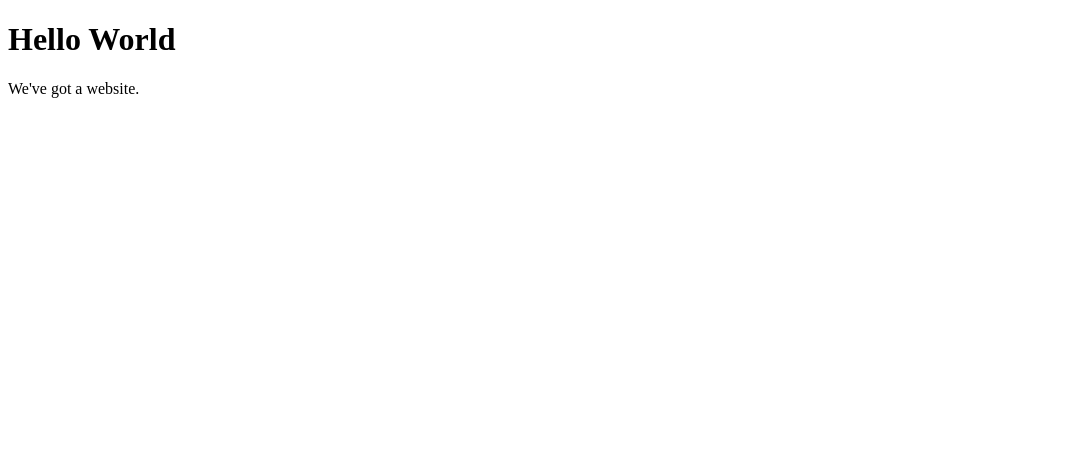
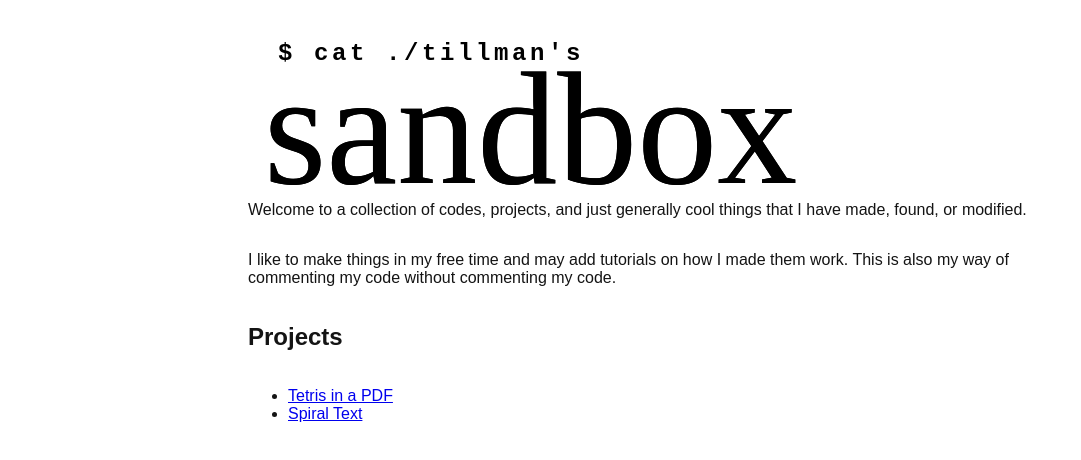
Before and after one commit to tillmandillon/tillmandillon.github.io, a plain HTML site: page index.html in a window 1280 px wide. Shown: the whole page, without its empty margins (0-1081 px from the left). Drawn offline with Linux system fonts and the light colour scheme; a web font is replaced by a local one.

Commit message:
Update
- Added Home Page with new home links ($ cat ./tillman's SANDBOX).
- Added Tetris in PDF page
- Added Spiral Text page

```diff
--- a/index.html
+++ b/index.html
@@ -1,10 +1,23 @@
 <!DOCTYPE HTML>
 <HTML>
 <head>
-    <title>Tillman's Sandbox</title>
+    <title>tillman's sandbox</title>
+    <link rel="stylesheet" href="main.css">
 </head>
 <body>
-    <h1>Hello World</h1>
-    <p>We've got a website.</p>
+    <h1><a href="index.html"><div class="typewriter">
+        <h1>$ cat ./tillman's</h1>
+    </div>
+    <span>sandbox</span>
+    </a></h1>
+
+    <p>Welcome to a collection of codes, projects, and just generally cool things that I have made, found, or modified.</p>
+    <p>I like to make things in my free time and may add tutorials on how I made them work. This is also my way of commenting my code without commenting my code.</p>
+
+    <h2>Projects</h2>
+    <ul>
+        <li><a href="TetrisPDF.html">Tetris in a PDF</a></li>
+        <li><a href="spiral.html">Spiral Text</a></li>
+    </ul>
 </body>
 </HTML>
--- /dev/null
+++ b/main.css
@@ -0,0 +1,128 @@
+h1 a {
+    text-decoration: none;
+    color: black;
+}
+
+.typewriter h1 {
+    color: #000000;
+    font-family: monospace;
+    overflow: hidden;
+    border-right: .15em solid orange;
+    white-space: nowrap;
+    letter-spacing: .15em;
+    animation:
+        typing 1.5s steps(30, end) forwards,
+        blink-caret .5s step-end infinite;
+    padding-left: 30px;
+    width: 22ch;
+    display: inline-block;
+    text-align: left;
+    padding-top: 0;
+    margin-top: 0;
+}
+
+@keyframes typing {
+    from { width: 0ch }
+    to { width: 22ch }
+}
+
+@keyframes blink-caret {
+    from, to { border-color: transparent }
+    50% { border-color: orange }
+}
+
+@font-face {
+    font-family: "WHOA Spine Minimum";
+    src: url("https://assets.codepen.io/174183/WHOA-Variable-Spine-v0.3.ttf")
+      format("truetype");
+    font-weight: normal;
+    font-style: normal;
+  }
+
+  @font-face {
+    font-family: "WHOA Top Minimum";
+    src: url("https://assets.codepen.io/174183/WHOA-Variable-Top-v0.3.ttf")
+      format("truetype");
+    font-weight: normal;
+    font-style: normal;
+  }
+
+  body {
+    font-family: sans-serif;
+    max-width: 50rem;
+    padding: 1rem 15rem;
+    color: #141414;
+    background: #ffffff;
+    display: grid;
+    align-items: left;
+  }
+
+  h1 {
+    text-transform: lowercase;
+    font-size: 1.5rem;
+  }
+
+  h1 span {
+    display: block;
+    /*cursor: url("https://assets.codepen.io/174183/spiral_1.png"), auto;*/
+    cursor: url(https://cur.cursors-4u.net/symbols/sym-1/sym57.cur), auto !important;
+    font-family: "WHOA Top Minimum";
+    font-variation-settings: "hrzn" 0, "vert" 0, "rota" 0, "zoom" 0;
+    font-weight: normal;
+    font-size: clamp(10rem, 100vw - 80rem, 16rem);
+    position: relative;
+    line-height: 0.5;
+    margin: 0 0 0 1rem;
+  }
+
+  h1 span::before {
+    content: "sandbox";
+    font-family: "WHOA Spine Minimum";
+    font-variation-settings: "hrzn" 0, "vert" 0, "rota" 0, "zoom" 0;
+    font-size: 1em;
+    position: absolute;
+    top: 0;
+    z-index: -1;
+    left: 0;
+  }
+
+  h1 span:hover,
+  h1 span:hover::before {
+    font-variation-settings: "hrzn" 820, "vert" -1000, "rota" 59, "zoom" 820;
+    transition: all 1000ms cubic-bezier(0.42, 0, 0.11, 1.43);
+  }
+
+  h1 span:hover {
+    -webkit-text-stroke: 1px white;
+  }
+
+  .spiral {
+    display: flex;
+    align-items: center;
+    gap: 10px;
+    position: relative;
+    margin-top: 80px;
+    margin-left: 20%;
+  }
+
+  @property --angle {
+    syntax: '<angle>';
+    initial-value: 0deg;
+    inherits: false;
+  }
+
+  @keyframes spiral {
+    0% {
+        --angle: 0deg;
+    }
+    100% {
+        --angle: 360deg;
+    }
+  }
+
+  .character {
+    color: black;
+    font-size: 4em;
+    transform: translateY(calc(sin(var(--angle)) * 100px)) scale(calc(cos(var(--angle)) * 0.5 + 0.5));
+    animation: spiral 4s linear infinite;
+  }
```
Also changed, not shown: TetrisPDF.html (added, +20 -0 lines), spiral.html (added, +23 -0 lines), spiral.js (added, +31 -0 lines).
